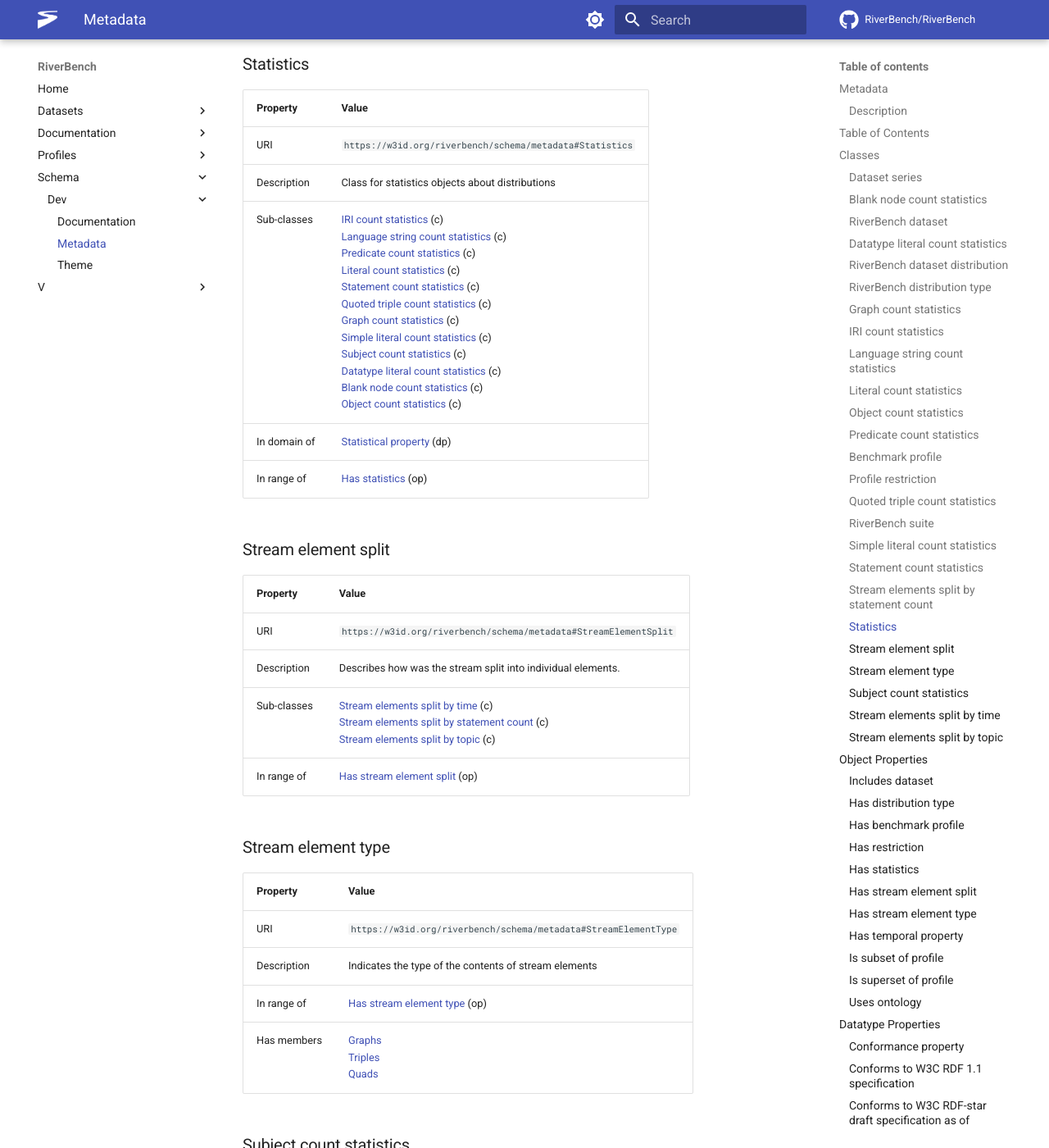
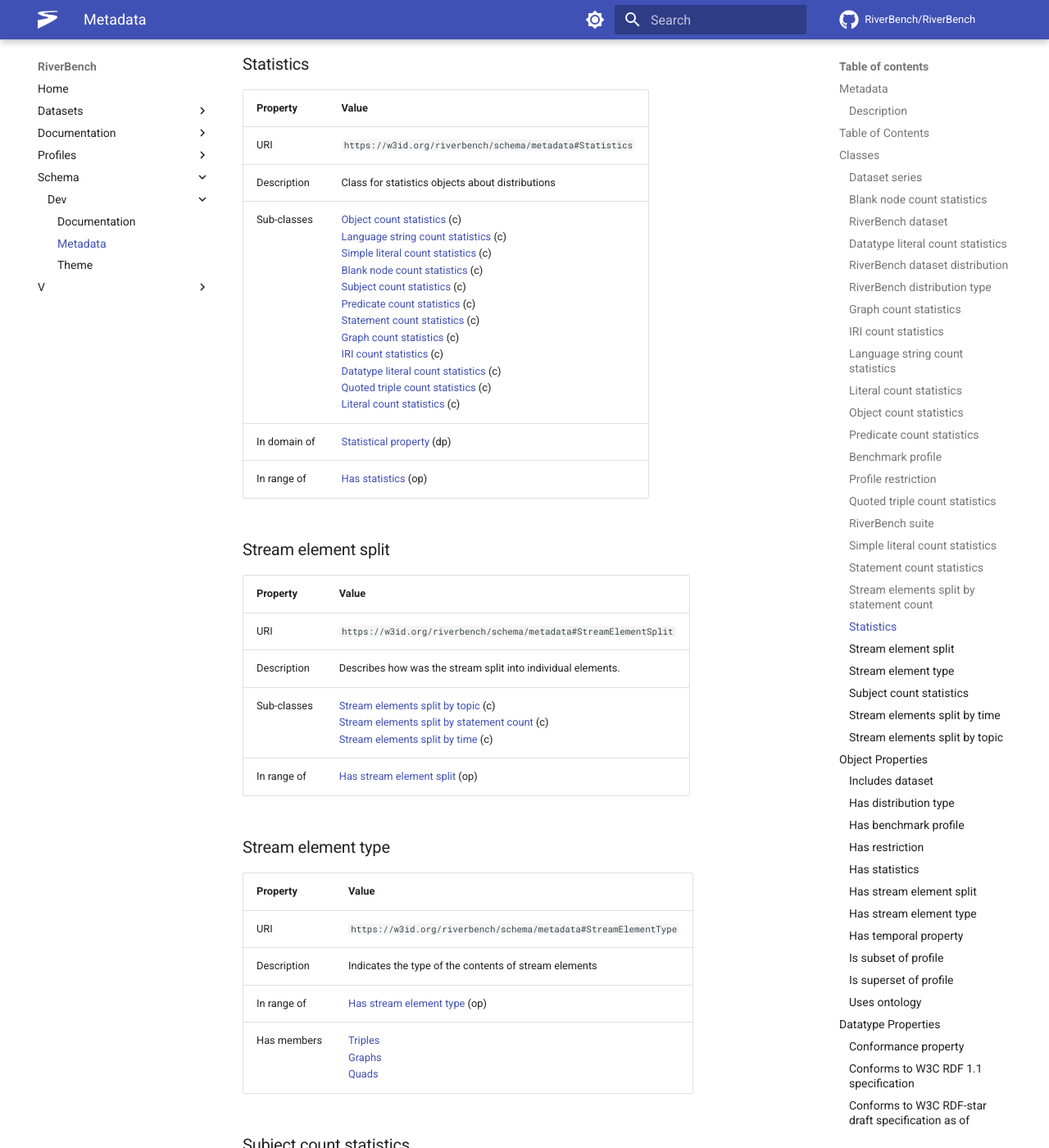
Before and after one commit to RiverBench/riverbench.github.io, an MkDocs documentation site: the page built from docs/schema/dev/metadata.md, in a window 1280 px wide and 1400 px high, scrolled down 7554 px. Shown: the whole window at 82% size. Built offline with MkDocs 1.6.1 and Material for MkDocs 9.7.7, drawn with Linux system fonts in a browser that asks for light colours; comment, search, counter and statistics services are not loaded; some of the changed text lies outside the part shown.

```diff
--- a/docs/schema/dev/metadata.md
+++ b/docs/schema/dev/metadata.md
@@ -93,7 +93,7 @@ Property | Value
 URI | `https://w3id.org/riverbench/schema/metadata#Distribution`
 Description | A distribution of a dataset in the RiverBench benchmark suite.
 Super-classes |[dcat:Distribution](http://www.w3.org/ns/dcat#Distribution) (c)<br />
-In domain of |[Has statistics](#hasStatistics) (op)<br />[Has file name](#hasFileName) (dp)<br />
+In domain of |[Has file name](#hasFileName) (dp)<br />[Has statistics](#hasStatistics) (op)<br />
 
 ### RiverBench distribution type <a name="DistributionType"></a>
 Property | Value
@@ -101,7 +101,7 @@ Property | Value
 URI | `https://w3id.org/riverbench/schema/metadata#DistributionType`
 Description | Type of dataset distribution, indicating the corresponding streaming task formulation.
 In range of |[Has distribution type](#hasDistributionType) (op)<br />
-Has members |[Graph stream distribution](#graphStreamDistribution)<br />[Quad stream distribution](#quadStreamDistribution)<br />[Full distribution](#fullDistribution)<br />[Partial distribution](#partialDistribution)<br />[Flat distribution](#flatDistribution)<br />[Triple stream distribution](#tripleStreamDistribution)<br />
+Has members |[Quad stream distribution](#quadStreamDistribution)<br />[Flat distribution](#flatDistribution)<br />[Partial distribution](#partialDistribution)<br />[Triple stream distribution](#tripleStreamDistribution)<br />[Full distribution](#fullDistribution)<br />[Graph stream distribution](#graphStreamDistribution)<br />
 
 ### Graph count statistics <a name="GraphCountStatistics"></a>
 Property | Value
@@ -151,8 +151,8 @@ Property | Value
 URI | `https://w3id.org/riverbench/schema/metadata#Profile`
 Description | Benchmark profile grouping several datasets in RiverBench
 Super-classes |[Dataset series](#DatasetSeries) (c)<br />
-In domain of |[Has restriction](#hasRestriction) (op)<br />[Is superset of profile](#isSupersetOfProfile) (op)<br />[Is subset of profile](#isSubsetOfProfile) (op)<br />
-In range of |[Is superset of profile](#isSupersetOfProfile) (op)<br />[Is subset of profile](#isSubsetOfProfile) (op)<br />[Has benchmark profile](#hasProfile) (op)<br />
+In domain of |[Is superset of profile](#isSupersetOfProfile) (op)<br />[Has restriction](#hasRestriction) (op)<br />[Is subset of profile](#isSubsetOfProfile) (op)<br />
+In range of |[Is subset of profile](#isSubsetOfProfile) (op)<br />[Is superset of profile](#isSupersetOfProfile) (op)<br />[Has benchmark profile](#hasProfile) (op)<br />
 
 ### Profile restriction <a name="ProfileRestriction"></a>
 Property | Value
@@ -201,7 +201,7 @@ Property | Value
 --- | ---
 URI | `https://w3id.org/riverbench/schema/metadata#Statistics`
 Description | Class for statistics objects about distributions
-Sub-classes |[IRI count statistics](#IriCountStatistics) (c)<br />[Language string count statistics](#LanguageLiteralCountStatistics) (c)<br />[Predicate count statistics](#PredicateCountStatistics) (c)<br />[Literal count statistics](#LiteralCountStatistics) (c)<br />[Statement count statistics](#StatementCountStatistics) (c)<br />[Quoted triple count statistics](#QuotedTripleCountStatistics) (c)<br />[Graph count statistics](#GraphCountStatistics) (c)<br />[Simple literal count statistics](#SimpleLiteralCountStatistics) (c)<br />[Subject count statistics](#SubjectCountStatistics) (c)<br />[Datatype literal count statistics](#DatatypeLiteralCountStatistics) (c)<br />[Blank node count statistics](#BlankNodeCountStatistics) (c)<br />[Object count statistics](#ObjectCountStatistics) (c)<br />
+Sub-classes |[Object count statistics](#ObjectCountStatistics) (c)<br />[Language string count statistics](#LanguageLiteralCountStatistics) (c)<br />[Simple literal count statistics](#SimpleLiteralCountStatistics) (c)<br />[Blank node count statistics](#BlankNodeCountStatistics) (c)<br />[Subject count statistics](#SubjectCountStatistics) (c)<br />[Predicate count statistics](#PredicateCountStatistics) (c)<br />[Statement count statistics](#StatementCountStatistics) (c)<br />[Graph count statistics](#GraphCountStatistics) (c)<br />[IRI count statistics](#IriCountStatistics) (c)<br />[Datatype literal count statistics](#DatatypeLiteralCountStatistics) (c)<br />[Quoted triple count statistics](#QuotedTripleCountStatistics) (c)<br />[Literal count statistics](#LiteralCountStatistics) (c)<br />
 In domain of |[Statistical property](#statisticalProperty) (dp)<br />
 In range of |[Has statistics](#hasStatistics) (op)<br />
 
@@ -210,7 +210,7 @@ Property | Value
 --- | ---
 URI | `https://w3id.org/riverbench/schema/metadata#StreamElementSplit`
 Description | Describes how was the stream split into individual elements.
-Sub-classes |[Stream elements split by time](#TimeStreamElementSplit) (c)<br />[Stream elements split by statement count](#StatementCountStreamElementSplit) (c)<br />[Stream elements split by topic](#TopicStreamElementSplit) (c)<br />
+Sub-classes |[Stream elements split by topic](#TopicStreamElementSplit) (c)<br />[Stream elements split by statement count](#StatementCountStreamElementSplit) (c)<br />[Stream elements split by time](#TimeStreamElementSplit) (c)<br />
 In range of |[Has stream element split](#hasStreamElementSplit) (op)<br />
 
 ### Stream element type <a name="StreamElementType"></a>
@@ -219,7 +219,7 @@ Property | Value
 URI | `https://w3id.org/riverbench/schema/metadata#StreamElementType`
 Description | Indicates the type of the contents of stream elements
 In range of |[Has stream element type](#hasStreamElementType) (op)<br />
-Has members |[Graphs](#graphs)<br />[Triples](#triples)<br />[Quads](#quads)<br />
+Has members |[Triples](#triples)<br />[Graphs](#graphs)<br />[Quads](#quads)<br />
 
 ### Subject count statistics <a name="SubjectCountStatistics"></a>
 Property | Value
```
Also changed, not shown: docs/schema/dev/documentation.md (+1 -1 lines), docs/schema/dev/theme.md (+2 -2 lines).
